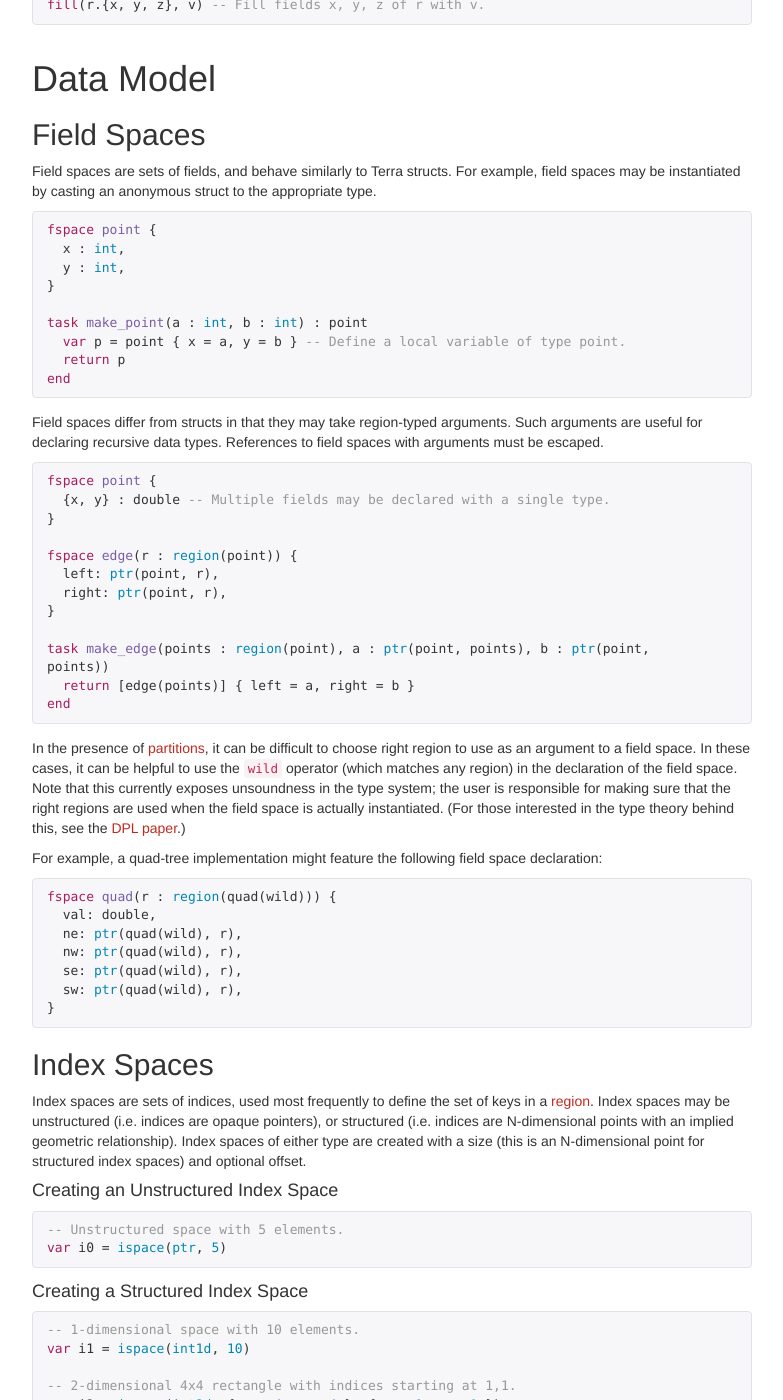
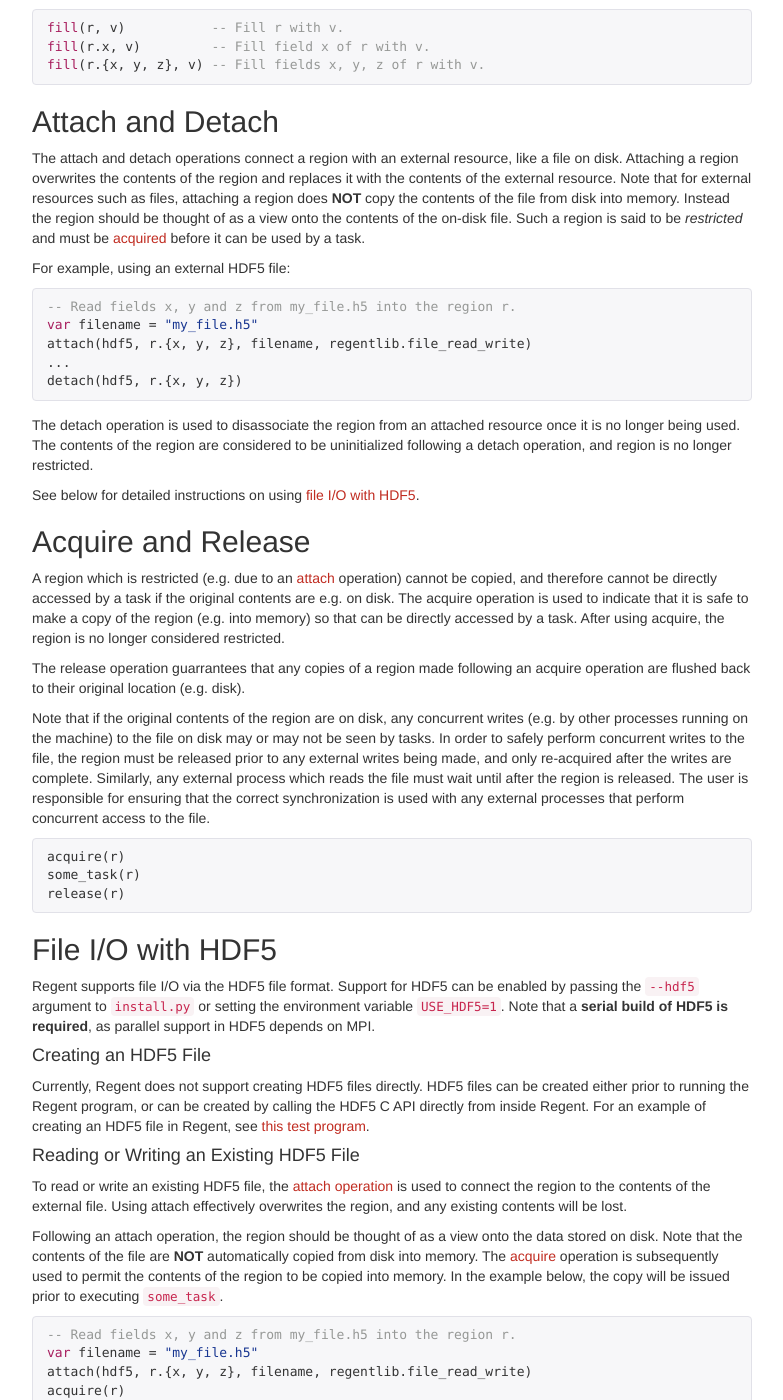
Before and after one commit to StanfordLegion/regent-lang.org, a Jekyll site: the page built from reference.md, in a window 1280 px wide and 1400 px high, scrolled down 3724 px. Shown: the whole window, without its empty margins (248-1031 px from the left). Built offline with Jekyll 4.4.1, drawn with Linux system fonts in a browser that asks for light colours; nearby versions of some CDN libraries; some of the changed text lies outside the part shown.

Commit message:
Add file I/O to reference.

```diff
--- a/reference.md
+++ b/reference.md
@@ -17,6 +17,9 @@ permalink: /reference/index.html
       * [Constraints](#constraints)
       * [Copies](#copies)
       * [Fills](#fills)
+      * [Attach and Detach](#attach-and-detach)
+      * [Acquire and Release](#acquire-and-release)
+      * [File I/O with HDF5](#file-i-o-with-hdf5)
   * [Data Model](#data-model)
       * [Field Spaces](#field-spaces)
       * [Index Spaces](#index-spaces)
@@ -232,6 +235,118 @@ fill(r, v)           -- Fill r with v.
 fill(r.x, v)         -- Fill field x of r with v.
 fill(r.{x, y, z}, v) -- Fill fields x, y, z of r with v.
 {% endhighlight %}
+
+## Attach and Detach
+
+The attach and detach operations connect a region with an external
+resource, like a file on disk. Attaching a region overwrites the
+contents of the region and replaces it with the contents of the
+external resource. Note that for external resources such as files,
+attaching a region does **NOT** copy the contents of the file from
+disk into memory. Instead the region should be thought of as a view
+onto the contents of the on-disk file. Such a region is said to be
+*restricted* and must be [acquired](#acquire-and-release) before it
+can be used by a task.
+
+For example, using an external HDF5 file:
+
+{% highlight regent %}
+-- Read fields x, y and z from my_file.h5 into the region r.
+var filename = "my_file.h5"
+attach(hdf5, r.{x, y, z}, filename, regentlib.file_read_write)
+...
+detach(hdf5, r.{x, y, z})
+{% endhighlight %}
+
+The detach operation is used to disassociate the region from an
+attached resource once it is no longer being used. The contents of the
+region are considered to be uninitialized following a detach
+operation, and region is no longer restricted.
+
+See below for detailed instructions on using [file I/O with
+HDF5](#file-i-o-with-hdf5).
+
+## Acquire and Release
+
+A region which is restricted (e.g. due to an
+[attach](#attach-and-detach) operation) cannot be copied, and
+therefore cannot be directly accessed by a task if the original
+contents are e.g. on disk. The acquire operation is used to indicate
+that it is safe to make a copy of the region (e.g. into memory) so
+that can be directly accessed by a task. After using acquire, the
+region is no longer considered restricted.
+
+The release operation guarrantees that any copies of a region made
+following an acquire operation are flushed back to their original
+location (e.g. disk).
+
+Note that if the original contents of the region are on disk, any
+concurrent writes (e.g. by other processes running on the machine) to
+the file on disk may or may not be seen by tasks. In order to safely
+perform concurrent writes to the file, the region must be released
+prior to any external writes being made, and only re-acquired after
+the writes are complete. Similarly, any external process which reads
+the file must wait until after the region is released. The user is
+responsible for ensuring that the correct synchronization is used with
+any external processes that perform concurrent access to the file.
+
+{% highlight regent %}
+acquire(r)
+some_task(r)
+release(r)
+{% endhighlight %}
+
+## File I/O with HDF5
+
+Regent supports file I/O via the HDF5 file format. Support for HDF5
+can be enabled by passing the `--hdf5` argument to `install.py` or
+setting the environment variable `USE_HDF5=1`. Note that a **serial
+build of HDF5 is required**, as parallel support in HDF5 depends on
+MPI.
+
+#### Creating an HDF5 File
+
+Currently, Regent does not support creating HDF5 files directly. HDF5
+files can be created either prior to running the Regent program, or
+can be created by calling the HDF5 C API directly from inside
+Regent. For an example of creating an HDF5 file in Regent, see [this
+test program](https://github.com/StanfordLegion/legion/blob/stable/language/tests/hdf5/run_pass/attach_hdf5.rg).
+
+#### Reading or Writing an Existing HDF5 File
+
+To read or write an existing HDF5 file, the [attach
+operation](#attach-and-detach) is used to connect the region to the
+contents of the external file. Using attach effectively overwrites the
+region, and any existing contents will be lost.
+
+Following an attach operation, the region should be thought of as a
+view onto the data stored on disk. Note that the contents of the file
+are **NOT** automatically copied from disk into memory. The
+[acquire](#acquire-and-release) operation is subsequently used to
+permit the contents of the region to be copied into memory. In the
+example below, the copy will be issued prior to executing `some_task`.
+
+{% highlight regent %}
+-- Read fields x, y and z from my_file.h5 into the region r.
+var filename = "my_file.h5"
+attach(hdf5, r.{x, y, z}, filename, regentlib.file_read_write)
+acquire(r)
+some_task(r)
+release(r)
+detach(hdf5, r.{x, y, z})
+{% endhighlight %}
+
+The value `regentlib.file_read_only` can be used with attach if the
+file is to be read and not written.
+
+The release and detach operations reverse the actions performed by
+acquire and attach, respectively. For more information on the
+semantics of these operations, see the documentation on [attach and
+detach](#attach-and-detach) and [acquire and
+release](#acquire-and-release) above.
+
+More examples of using HDF5 file I/O can be found in the [test
+suite](https://github.com/StanfordLegion/legion/tree/stable/language/tests/hdf5/run_pass).
 
 # Data Model
 
```
